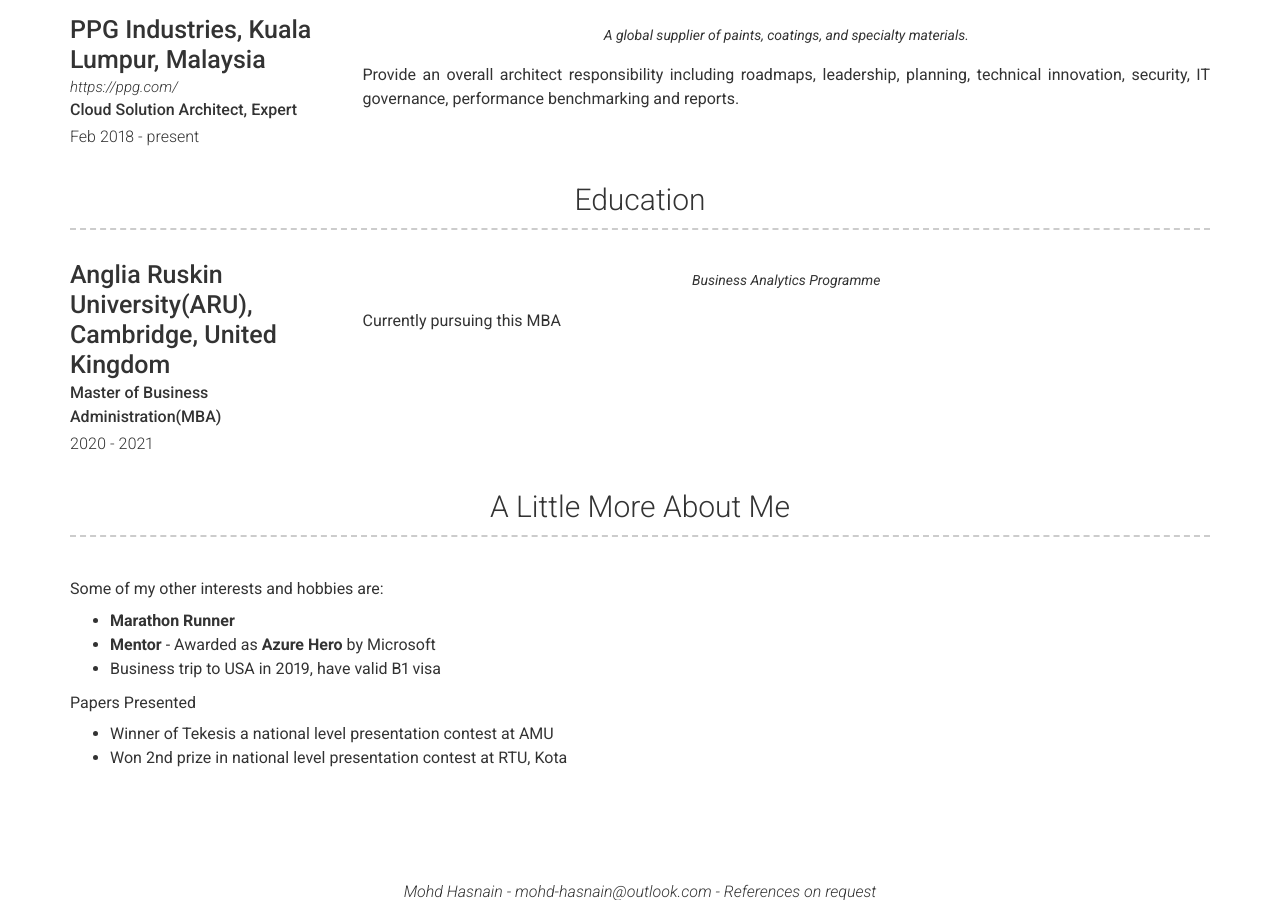
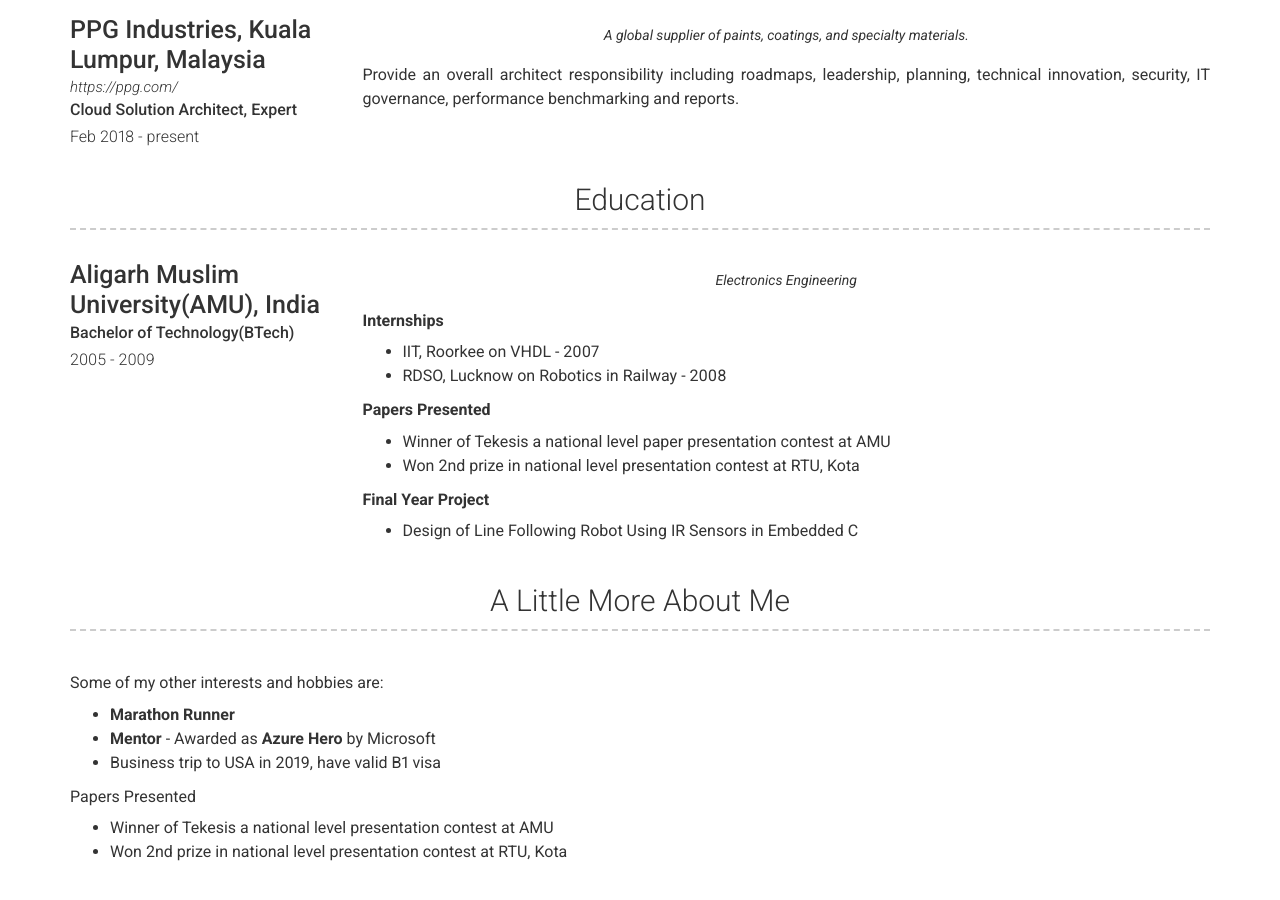
Before and after one commit to mohd-hasnain/mohd-hasnain.github.io, a Jekyll site: the page built from index.md, in a window 1280 px wide and 900 px high, scrolled down 1147 px. Built offline with Jekyll 4.4.1, drawn with Linux system fonts in a browser that asks for light colours; nearby versions of some CDN libraries.

Commit message:
Update education.yml

```diff
--- a/_data/education.yml
+++ b/_data/education.yml
@@ -7,3 +7,20 @@
     Business Analytics Programme
   description: | # this will include new lines to allow paragraphs
     Currently pursuing this MBA
+
+  name: Aligarh Muslim University(AMU), India
+  dates: 2005 - 2009
+  qualification: Bachelor of Technology(BTech)
+  quote: >
+    Electronics Engineering
+  description: | # this will include new lines to allow paragraphs
+    **Internships**
+      - IIT, Roorkee on VHDL - 2007
+      - RDSO, Lucknow on Robotics in Railway - 2008
+
+    **Papers Presented**
+    - Winner of Tekesis a national level paper presentation contest at AMU
+    - Won 2nd prize in national level presentation contest at RTU, Kota
+
+    **Final Year Project**
+    - Design of Line Following Robot Using IR Sensors in Embedded C
```
